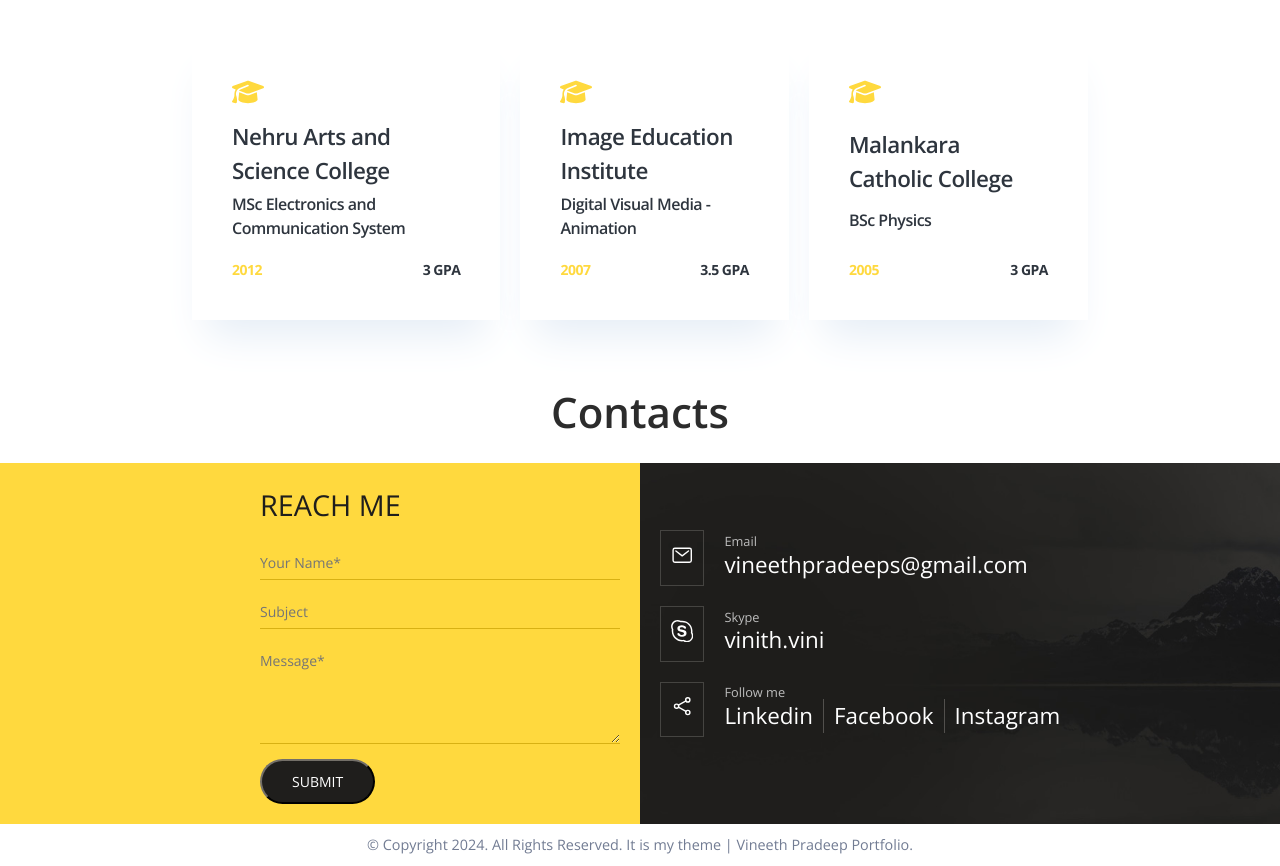
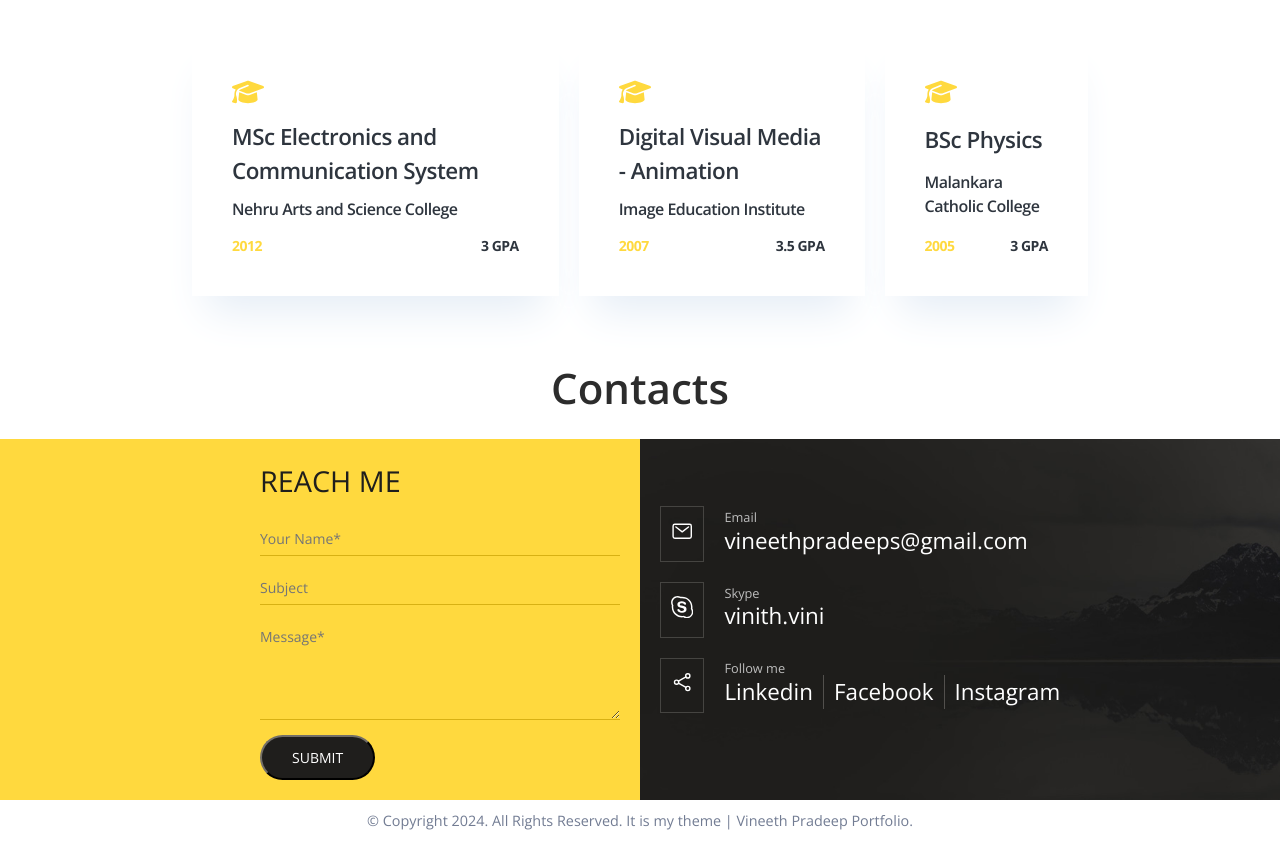
Before and after one commit to vineethpradeep/Vineeth_portfolio, a React (Vite) app: page / in a window 1280 px wide. Shown: the part 6035-6901 px from the top of the page. After the commit the page ends 6877 px from the top, so only its background shows below. Built offline with nearby package versions, Linux system fonts and the light colour scheme.

Commit message:
edu alignment

```diff
--- a/src/pages/Education.jsx
+++ b/src/pages/Education.jsx
@@ -41,7 +41,7 @@
   letter-spacing: -0.5px;
   color: #2e353e;
   margin-bottom: 5px;
-  font-size: 1.4em;
+  font-size: 1em;
   font-weight: 600;
 `;
 
@@ -50,7 +50,7 @@
   color: #2e353e;
   margin-bottom: 10px;
   font-weight: 600;
-  font-size: 1em;
+  font-size: 1.4em;
 `;
 
 const Date = styled.div`
@@ -89,8 +89,8 @@
               <Icon>
                 <education.icon />
               </Icon>
+              <Degree>{education.degree}</Degree>
               <School>{education.school}</School>
-              <Degree>{education.degree}</Degree>
               <Group>
                 <Date>{education.date}</Date>
                 <Grade>{education.grade}</Grade>
```
